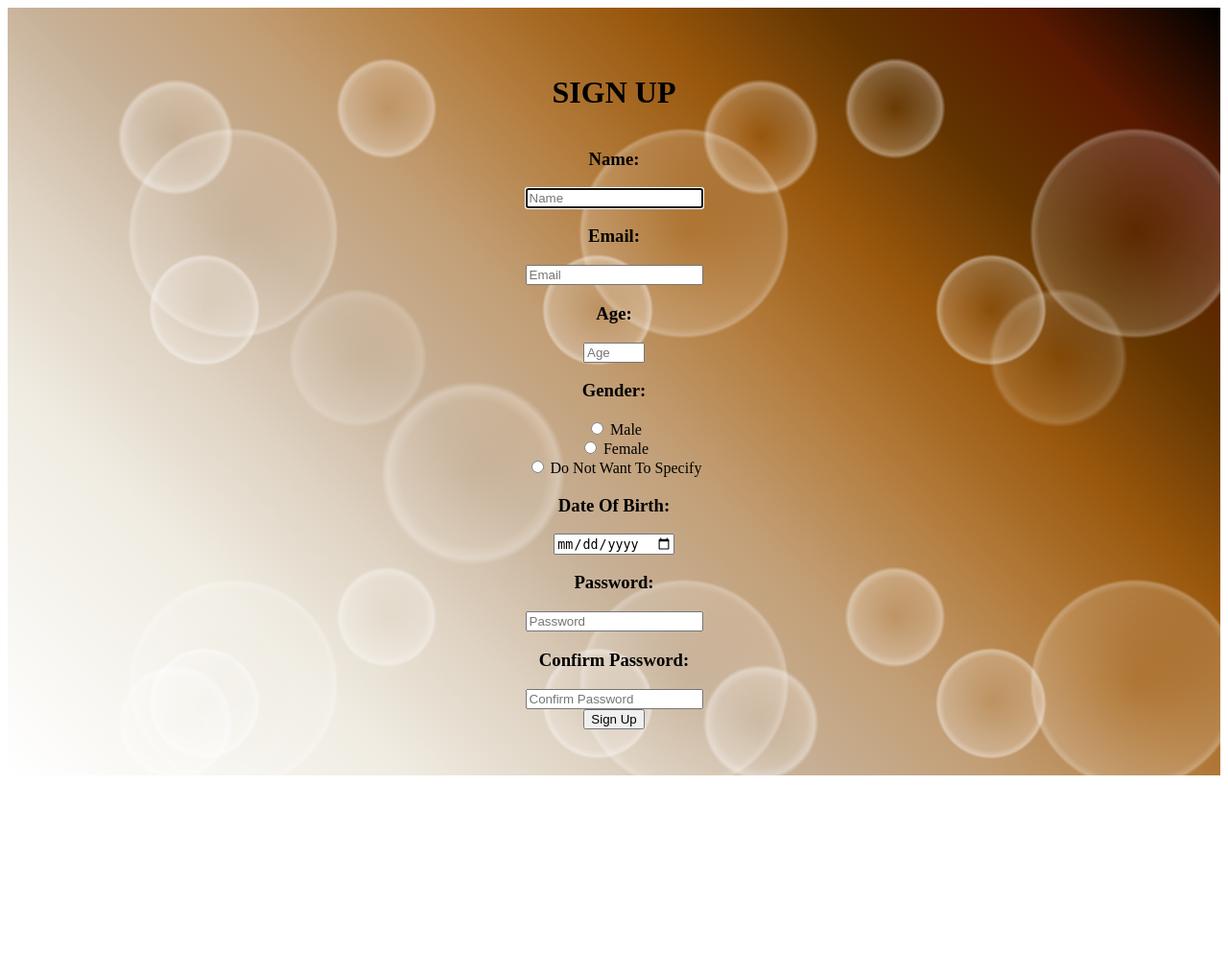
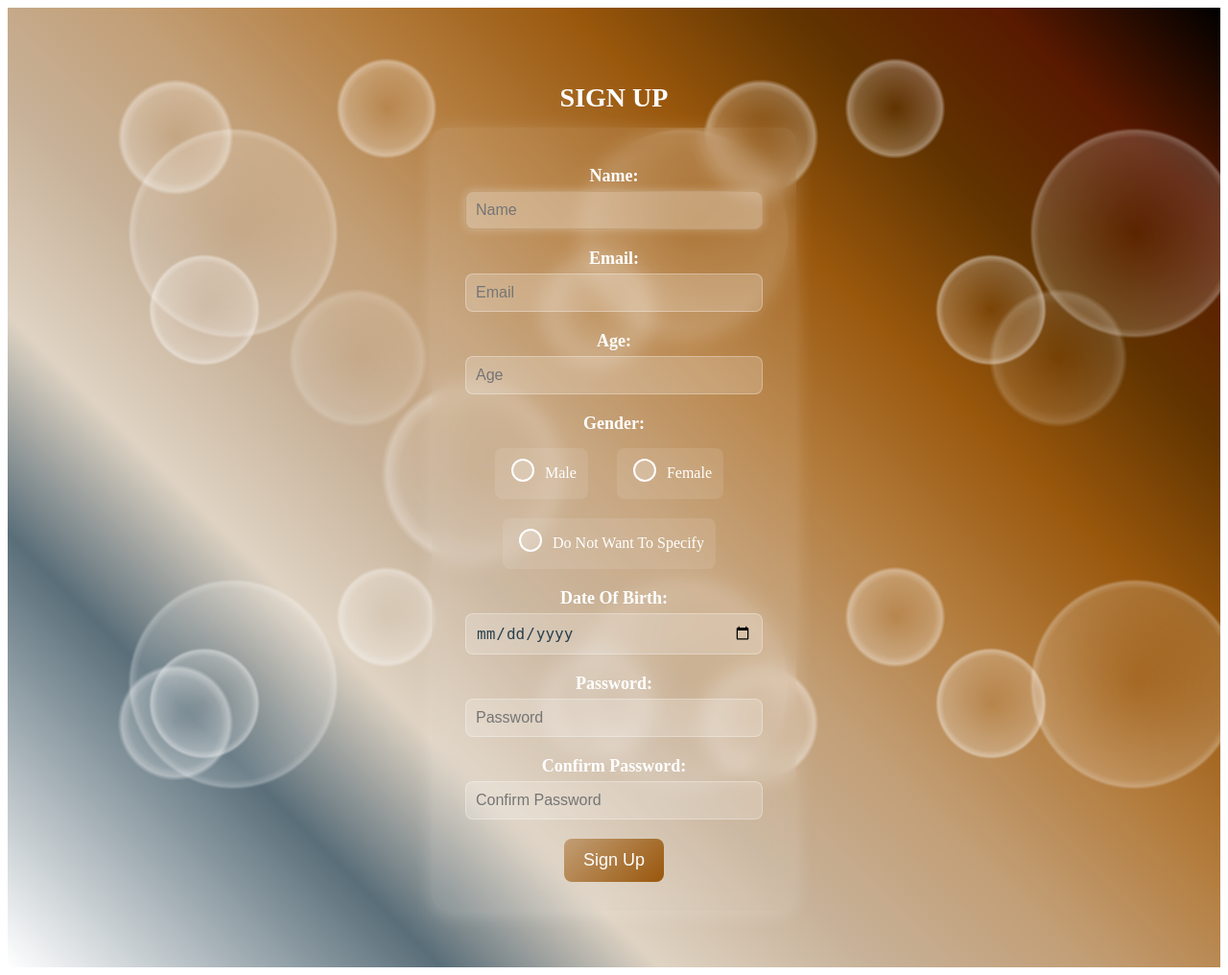
Before and after one commit to srushtisoni08/Note_taking, a Flask app: page /register in a window 1280 px wide. Shown: the whole page at 96% size. Before the commit the page ends 808 px from the top, so only its background shows below. Run offline with Flask 3, Linux system fonts and the light colour scheme.

Commit message:
style: sign up page

```diff
--- a/app.py
+++ b/app.py
@@ -122,14 +122,6 @@ def add_note():
     db.session.commit()
     return redirect(url_for("dashboard"))
 
-@app.route("/edit_note/<int:note_id>", methods=["POST"])
-def edit_note(note_id):
-    note = Note.query.get(note_id)
-    note.title = request.form.get("title")
-    note.content = request.form.get("content")
-    db.session.commit()
-    return redirect(url_for("dashboard"))
-
 @app.route("/delete_data", methods=["GET","POST"])
 def delete_data():
     user = User.query.filter_by(name=session["username"]).first()
--- a/static/style.css
+++ b/static/style.css
@@ -1,46 +1,11 @@
-/* .first-color {
-	background: #f0ece2;
-}
-
-.second-color {
-	background: #dfd3c3;
-}
-
-.third-color {
-	background: #c7b198;
-}
-
-.fourth-color {
-	background: #596e79;
-
-
-	female notes1:#7D6E83
-	F2D7D9
-	D3CEDF
-
-
-
-	rgb(79, 57, 57)
-
-	background:
-radial-gradient(rgba(255,255,255,0) 0, rgba(255,255,255,.15) 30%, rgba(255,255,255,.3) 32%, rgba(255,255,255,0) 33%) 0 0,
-radial-gradient(rgba(255,255,255,0) 0, rgba(255,255,255,.1) 11%, rgba(255,255,255,.3) 13%, rgba(255,255,255,0) 14%) 0 0,
-radial-gradient(rgba(255,255,255,0) 0, rgba(255,255,255,.2) 17%, rgba(255,255,255,.43) 19%, rgba(255,255,255,0) 20%) 0 110px,
-radial-gradient(rgba(255,255,255,0) 0, rgba(255,255,255,.2) 11%, rgba(255,255,255,.4) 13%, rgba(255,255,255,0) 14%) -130px -170px,
-radial-gradient(rgba(255,255,255,0) 0, rgba(255,255,255,.2) 11%, rgba(255,255,255,.4) 13%, rgba(255,255,255,0) 14%) 130px 370px,
-radial-gradient(rgba(255,255,255,0) 0, rgba(255,255,255,.1) 11%, rgba(255,255,255,.2) 13%, rgba(255,255,255,0) 14%) 0 0,
-linear-gradient(45deg, #343702 0%, #184500 20%, #187546 30%, #006782 40%, #0b1284 50%, #760ea1 60%, #83096e 70%, #840b2a 80%, #b13e12 90%, #e27412 100%);
-background-size: 470px 470px, 970px 970px, 410px 410px, 610px 610px, 530px 530px, 730px 730px, 100% 100%;
-background-color: #840b2a;
-}  */
 .signup {
     display: flex;
     flex-direction: column;
     align-items: center;
     text-align: center;
     justify-content: center;
-    height: 100vh;
-	background:
+    height: 125vh;
+	/* background:
 		radial-gradient(rgba(255,255,255,0) 0, rgba(255,255,255,.15) 30%, rgba(255,255,255,.3) 32%, rgba(255,255,255,0) 33%) 0 0,
 		radial-gradient(rgba(255,255,255,0) 0, rgba(255,255,255,.1) 11%, rgba(255,255,255,.3) 13%, rgba(255,255,255,0) 14%) 0 0,
 		radial-gradient(rgba(255,255,255,0) 0, rgba(255,255,255,.2) 17%, rgba(255,255,255,.43) 19%, rgba(255,255,255,0) 20%) 0 110px,
@@ -49,12 +14,125 @@ background-color: #840b2a;
 		radial-gradient(rgba(255,255,255,0) 0, rgba(255,255,255,.1) 11%, rgba(255,255,255,.2) 13%, rgba(255,255,255,0) 14%) 0 0,
 		linear-gradient(45deg,#fff  0%, #f0ece2 20%, #dfd3c3 30%, #c7b198 40%, #c29e75 50%, #b37c3d 60%, #99570c 70%, #613400 80%, #581900 90%, #000000 100%);
 	background-size: 470px 470px, 970px 970px, 410px 410px, 610px 610px, 530px 530px, 730px 730px, 100% 100%;
+	background-color: #29414f; */
+	background:
+		radial-gradient(rgba(255,255,255,0) 0, rgba(255,255,255,.15) 30%, rgba(255,255,255,.3) 32%, rgba(255,255,255,0) 33%) 0 0,
+		radial-gradient(rgba(255,255,255,0) 0, rgba(255,255,255,.1) 11%, rgba(255,255,255,.3) 13%, rgba(255,255,255,0) 14%) 0 0,
+		radial-gradient(rgba(255,255,255,0) 0, rgba(255,255,255,.2) 17%, rgba(255,255,255,.43) 19%, rgba(255,255,255,0) 20%) 0 110px,
+		radial-gradient(rgba(255,255,255,0) 0, rgba(255,255,255,.2) 11%, rgba(255,255,255,.4) 13%, rgba(255,255,255,0) 14%) -130px -170px,
+		radial-gradient(rgba(255,255,255,0) 0, rgba(255,255,255,.2) 11%, rgba(255,255,255,.4) 13%, rgba(255,255,255,0) 14%) 130px 370px,
+		radial-gradient(rgba(255,255,255,0) 0, rgba(255,255,255,.1) 11%, rgba(255,255,255,.2) 13%, rgba(255,255,255,0) 14%) 0 0,
+		linear-gradient(45deg,#fff  0%,#596e79 20%, #dfd3c3 30%, #c7b198 40%, #c29e75 50%, #b37c3d 60%, #99570c 70%, #613400 80%, #581900 90%, #000000 100%);
+	background-size: 470px 470px, 970px 970px, 410px 410px, 610px 610px, 530px 530px, 730px 730px, 100% 100%;
 	background-color: #29414f;
 }
 
 form {
+    background: rgba(255, 255, 255, 0.1); /* Glass effect */
+    padding: 30px;
+    border-radius: 15px;
+    backdrop-filter: blur(10px);
+    box-shadow: 0px 4px 20px rgba(255, 255, 255, 0.2);
+    width: 320px;
     display: flex;
     flex-direction: column;
     align-items: center;
-    text-align: center;
 }
+
+h1 {
+    color: white;
+    font-size: 28px;
+    margin-bottom: 15px;
+}
+h3 {
+    font-size: 18px;
+    color: #fff;
+    margin: 10px 0 5px;
+}
+input {
+    width: 90%;
+    padding: 10px;
+    margin-bottom: 10px;
+    border-radius: 8px;
+    border: 1px solid rgba(255, 255, 255, 0.3);
+    background: rgba(255, 255, 255, 0.2);
+    color: #29414f;
+    font-size: 16px;
+    outline: none;
+    transition: all 0.3s ease-in-out;
+}
+input:focus {
+    border: 1px solid #c29e75;
+    background: rgba(255, 255, 255, 0.3);
+    box-shadow: 0px 0px 10px rgba(255, 255, 255, 0.3);
+}
+label {
+    color: #ffffff;
+    font-size: 14px;
+    margin-right: 10px;
+}
+button {
+    background: linear-gradient(135deg, #c29e75, #99570c);
+    border: none;
+    padding: 12px 20px;
+    color: white;
+    font-size: 18px;
+    border-radius: 8px;
+    cursor: pointer;
+    transition: all 0.3s ease-in-out;
+    margin-top: 10px;
+}
+button:hover {
+    background: linear-gradient(135deg, #99570c, #c29e75);
+    transform: scale(1.05);
+    box-shadow: 0px 5px 15px rgba(255, 255, 255, 0.2);
+}
+@media (max-width: 480px) {
+    form {
+        width: 90%;
+    }
+}
+#gender {
+    display: flex;
+    justify-content: center;
+    gap: 20px;
+    align-items: center;
+    flex-wrap: wrap;
+    padding: 10px 0;
+}
+#gender label {
+    display: flex;
+    align-items: center;
+    gap: 8px;
+    font-size: 16px;
+    color: white;
+    background: rgba(255, 255, 255, 0.1);
+    padding: 8px 12px;
+    border-radius: 8px;
+    cursor: pointer;
+    transition: all 0.3s ease-in-out;
+}
+#gender label:hover {
+    background: rgba(255, 255, 255, 0.2);
+    transform: scale(1.05);
+}
+#gender input[type="radio"] {
+    appearance: none;
+    width: 16px;
+    height: 16px;
+    border: 2px solid white;
+    border-radius: 50%;
+    outline: none;
+    transition: 0.2s;
+    position: relative;
+}
+
+#gender input[type="radio"]:checked {
+    border-color: #c29e75;
+    background: radial-gradient(circle, #c29e75 40%, transparent 50%);
+}
+
+#gender input[type="radio"]:checked + span {
+    font-weight: bold;
+    color: #c29e75;
+}
--- a/templates/index.html
+++ b/templates/index.html
@@ -14,7 +14,9 @@
     </script>
     {% endif %}
     <div class="navbar">
-        <!-- <button class="task">Tasks</button> -->
+        <form action="/dashboard">
+            <button class="home">Home</button>
+        </form>
         <form action="/logout">
             <button class="out">Log Out</button>
         </form>
--- a/templates/signup.html
+++ b/templates/signup.html
@@ -23,6 +23,7 @@
             <h3>Age:</h3>
             <input autofocus autocomplete="off" name="age" type="number" placeholder="Age" min="5" max="120">
             <h3>Gender:</h3>
+            <div id="gender">
                 <label>
                     <input type="radio" value="male" name="gender">
                     Male
@@ -35,6 +36,7 @@
                     <input name="gender" value="Do Not Want To specify" type="radio">
                     Do Not Want To Specify
                 </label>
+            </div>
             <h3>Date Of Birth:</h3>
             <input autofocus autocomplete="off" name="dob" type="date" placeholder="Date Of Birth">
             <h3>Password:</h3>
```
Also changed, not shown: instance/database.db, 2 other files. Lines whose indentation alone changed are shown as unchanged.
